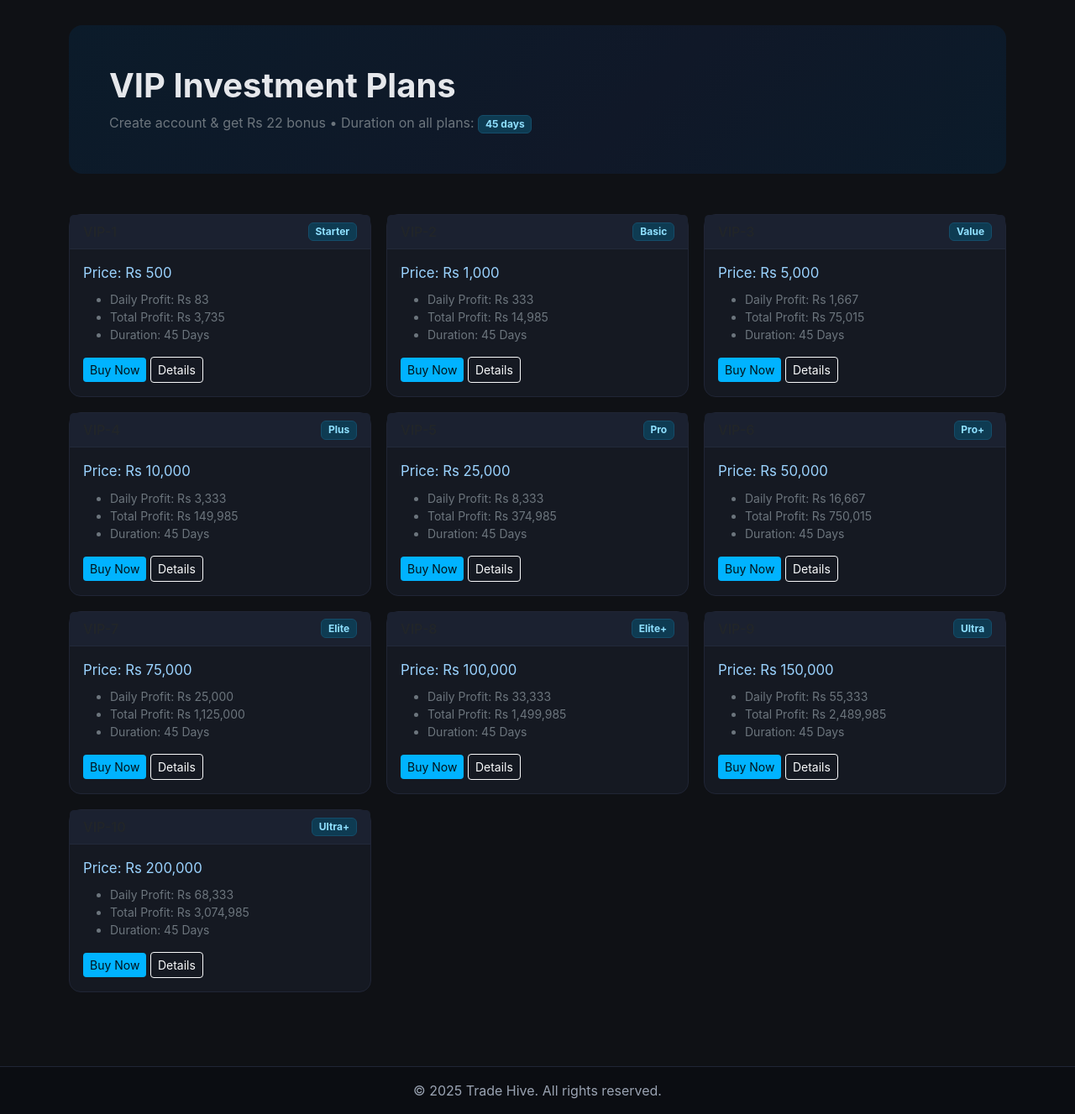
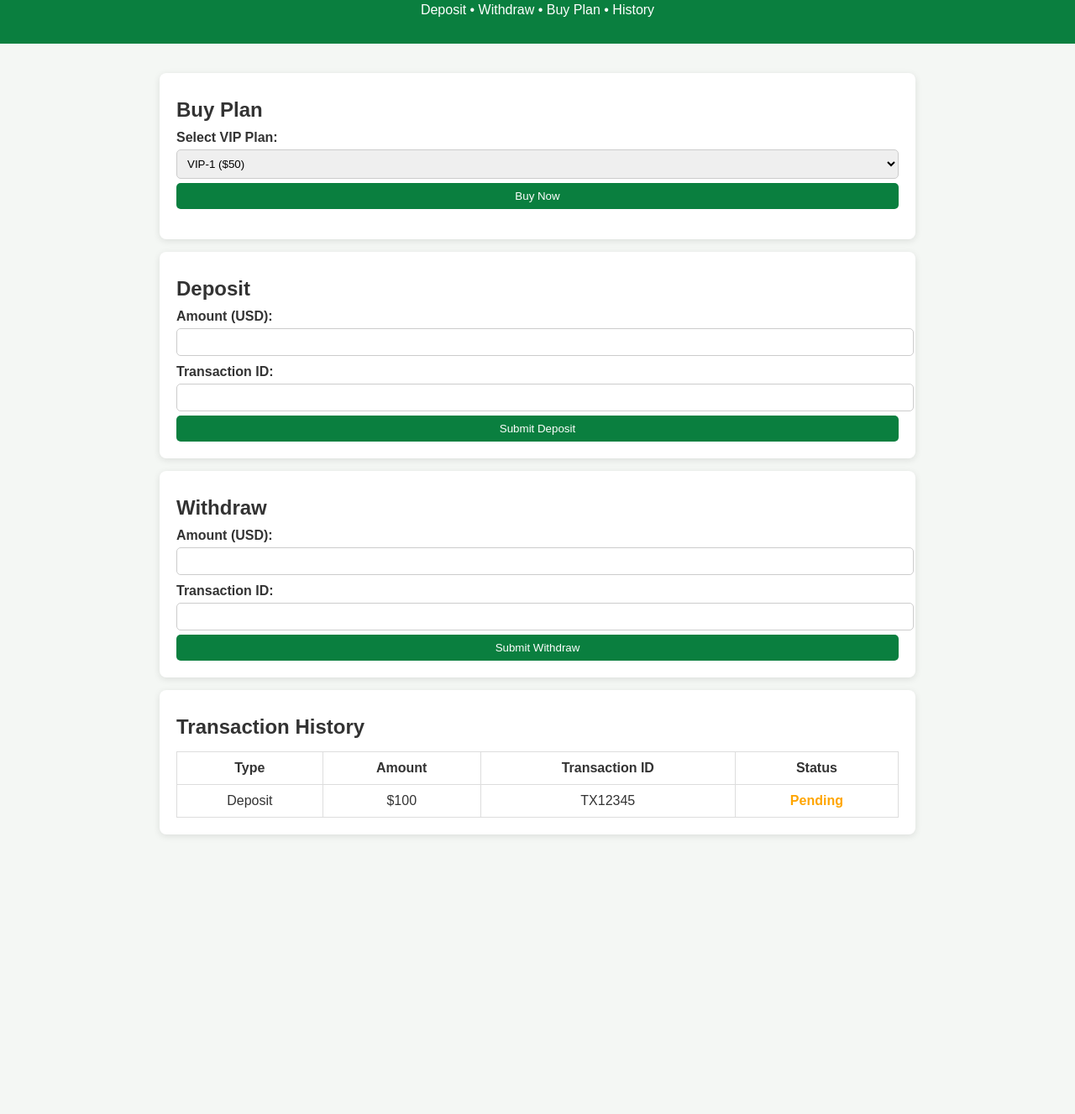
Before and after one commit to PkrGames92/Pkr92, a plain HTML site: page index.html in a window 1280 px wide. Shown: the part 75-1402 px from the top of the page at 84% size. After the commit the page ends 1104 px from the top, so only its background shows below. Drawn offline with nearby package versions, Linux system fonts and the light colour scheme.

Commit message:
Update index.html

```diff
--- a/index.html
+++ b/index.html
@@ -1,215 +1,189 @@
 <!DOCTYPE html>
 <html lang="en">
 <head>
-<meta charset="UTF-8" />
-<meta name="viewport" content="width=device-width, initial-scale=1.0"/>
-<title>Trade Hive — VIP Plans</title>
-<link href="https://cdn.jsdelivr.net/npm/bootstrap@5.3.3/dist/css/bootstrap.min.css" rel="stylesheet"/>
-<link rel="stylesheet" href="style.css"/>
+<meta charset="UTF-8">
+<meta name="viewport" content="width=device-width, initial-scale=1.0">
+<title>TradeHive Demo</title>
+<style>
+    body {
+        font-family: Arial, sans-serif;
+        background-color: #f4f7f4;
+        margin: 0;
+        padding: 0;
+        color: #333;
+    }
+    header {
+        background-color: #0a7f3f;
+        color: white;
+        padding: 15px;
+        text-align: center;
+    }
+    h1, h2 {
+        margin: 10px 0;
+    }
+    .container {
+        width: 90%;
+        max-width: 900px;
+        margin: auto;
+        padding: 20px;
+    }
+    .card {
+        background: white;
+        padding: 20px;
+        margin: 15px 0;
+        border-radius: 8px;
+        box-shadow: 0 2px 8px rgba(0,0,0,0.1);
+    }
+    label {
+        font-weight: bold;
+        margin-top: 10px;
+        display: block;
+    }
+    input, select, button {
+        width: 100%;
+        padding: 8px;
+        margin-top: 5px;
+        border: 1px solid #ccc;
+        border-radius: 5px;
+    }
+    button {
+        background-color: #0a7f3f;
+        color: white;
+        border: none;
+        cursor: pointer;
+    }
+    button:hover {
+        background-color: #095e30;
+    }
+    table {
+        width: 100%;
+        border-collapse: collapse;
+        margin-top: 15px;
+    }
+    table, th, td {
+        border: 1px solid #ddd;
+    }
+    th, td {
+        padding: 10px;
+        text-align: center;
+    }
+    .status-pending {
+        color: orange;
+        font-weight: bold;
+    }
+    .status-completed {
+        color: green;
+        font-weight: bold;
+    }
+</style>
 </head>
 <body>
 
-<nav class="navbar navbar-expand-lg navbar-dark bg-dark border-bottom border-secondary">
-  <div class="container">
-    <a class="navbar-brand" href="index.html">Trade Hive</a>
-    <button class="navbar-toggler" type="button" data-bs-toggle="collapse" data-bs-target="#nav">
-      <span class="navbar-toggler-icon"></span>
-    </button>
-    <div id="nav" class="collapse navbar-collapse">
-      <ul class="navbar-nav ms-auto">
-        <li class="nav-item"><a class="nav-link active" href="index.html">Home</a></li>
-        <li class="nav-item"><a class="nav-link" href="deposit.html">Deposit</a></li>
-        <li class="nav-item"><a class="nav-link" href="withdraw.html">Withdraw</a></li>
-        <li class="nav-item"><a class="nav-link" href="referral.html">Referral</a></li>
-        <li class="nav-item"><a class="nav-link" href="dashboard.html">Dashboard</a></li>
-      </ul>
-    </div>
-  </div>
-</nav>
-
-<header class="container py-5">
-  <div class="p-4 p-md-5 rounded-4" style="background:linear-gradient(135deg,#0b1b2a,#101828 60%,#0b1b2a)">
-    <h1 class="fw-bold mb-2">VIP Investment Plans</h1>
-    <p class="text-secondary mb-0">Create account & get Rs 22 bonus • Duration on all plans: <span class="badge badge-soft">45 days</span></p>
-  </div>
+<header>
+    <h1>TradeHive Demo</h1>
+    <p>Deposit • Withdraw • Buy Plan • History</p>
 </header>
 
-<section class="container pb-5">
-  <div class="grid">
-    <!-- VIP-1 -->
+<div class="container">
+
+    <!-- Buy Plan -->
     <div class="card">
-      <div class="card-header d-flex justify-content-between align-items-center">
-        <span class="fw-semibold">VIP-1</span><span class="badge badge-soft">Starter</span>
-      </div>
-      <div class="card-body">
-        <div class="plan-price mb-2">Price: Rs 500</div>
-        <ul class="mb-3 small text-secondary">
-          <li>Daily Profit: Rs 83</li>
-          <li>Total Profit: Rs 3,735</li>
-          <li>Duration: 45 Days</li>
-        </ul>
-        <a href="deposit.html" class="btn btn-brand btn-sm">Buy Now</a>
-        <a href="#" class="btn btn-outline-light btn-sm">Details</a>
-      </div>
+        <h2>Buy Plan</h2>
+        <label>Select VIP Plan:</label>
+        <select id="plan">
+            <option value="VIP-1">VIP-1 ($50)</option>
+            <option value="VIP-2">VIP-2 ($100)</option>
+            <option value="VIP-3">VIP-3 ($200)</option>
+        </select>
+        <button onclick="buyPlan()">Buy Now</button>
+        <p id="buyStatus"></p>
     </div>
 
-    <!-- VIP-2 -->
+    <!-- Deposit -->
     <div class="card">
-      <div class="card-header d-flex justify-content-between align-items-center">
-        <span class="fw-semibold">VIP-2</span><span class="badge badge-soft">Basic</span>
-      </div>
-      <div class="card-body">
-        <div class="plan-price mb-2">Price: Rs 1,000</div>
-        <ul class="mb-3 small text-secondary">
-          <li>Daily Profit: Rs 333</li>
-          <li>Total Profit: Rs 14,985</li>
-          <li>Duration: 45 Days</li>
-        </ul>
-        <a href="deposit.html" class="btn btn-brand btn-sm">Buy Now</a>
-        <a href="#" class="btn btn-outline-light btn-sm">Details</a>
-      </div>
+        <h2>Deposit</h2>
+        <label>Amount (USD):</label>
+        <input type="number" id="depositAmount">
+        <label>Transaction ID:</label>
+        <input type="text" id="depositTxId">
+        <button onclick="makeDeposit()">Submit Deposit</button>
     </div>
 
-    <!-- VIP-3 -->
+    <!-- Withdraw -->
     <div class="card">
-      <div class="card-header d-flex justify-content-between align-items-center">
-        <span class="fw-semibold">VIP-3</span><span class="badge badge-soft">Value</span>
-      </div>
-      <div class="card-body">
-        <div class="plan-price mb-2">Price: Rs 5,000</div>
-        <ul class="mb-3 small text-secondary">
-          <li>Daily Profit: Rs 1,667</li>
-          <li>Total Profit: Rs 75,015</li>
-          <li>Duration: 45 Days</li>
-        </ul>
-        <a href="deposit.html" class="btn btn-brand btn-sm">Buy Now</a>
-        <a href="#" class="btn btn-outline-light btn-sm">Details</a>
-      </div>
+        <h2>Withdraw</h2>
+        <label>Amount (USD):</label>
+        <input type="number" id="withdrawAmount">
+        <label>Transaction ID:</label>
+        <input type="text" id="withdrawTxId">
+        <button onclick="makeWithdraw()">Submit Withdraw</button>
     </div>
 
-    <!-- VIP-4 -->
+    <!-- Transaction History -->
     <div class="card">
-      <div class="card-header d-flex justify-content-between align-items-center">
-        <span class="fw-semibold">VIP-4</span><span class="badge badge-soft">Plus</span>
-      </div>
-      <div class="card-body">
-        <div class="plan-price mb-2">Price: Rs 10,000</div>
-        <ul class="mb-3 small text-secondary">
-          <li>Daily Profit: Rs 3,333</li>
-          <li>Total Profit: Rs 149,985</li>
-          <li>Duration: 45 Days</li>
-        </ul>
-        <a href="deposit.html" class="btn btn-brand btn-sm">Buy Now</a>
-        <a href="#" class="btn btn-outline-light btn-sm">Details</a>
-      </div>
+        <h2>Transaction History</h2>
+        <table>
+            <thead>
+                <tr>
+                    <th>Type</th>
+                    <th>Amount</th>
+                    <th>Transaction ID</th>
+                    <th>Status</th>
+                </tr>
+            </thead>
+            <tbody id="history">
+                <tr>
+                    <td>Deposit</td>
+                    <td>$100</td>
+                    <td>TX12345</td>
+                    <td class="status-pending">Pending</td>
+                </tr>
+            </tbody>
+        </table>
     </div>
 
-    <!-- VIP-5 -->
-    <div class="card">
-      <div class="card-header d-flex justify-content-between align-items-center">
-        <span class="fw-semibold">VIP-5</span><span class="badge badge-soft">Pro</span>
-      </div>
-      <div class="card-body">
-        <div class="plan-price mb-2">Price: Rs 25,000</div>
-        <ul class="mb-3 small text-secondary">
-          <li>Daily Profit: Rs 8,333</li>
-          <li>Total Profit: Rs 374,985</li>
-          <li>Duration: 45 Days</li>
-        </ul>
-        <a href="deposit.html" class="btn btn-brand btn-sm">Buy Now</a>
-        <a href="#" class="btn btn-outline-light btn-sm">Details</a>
-      </div>
-    </div>
+</div>
 
-    <!-- VIP-6 -->
-    <div class="card">
-      <div class="card-header d-flex justify-content-between align-items-center">
-        <span class="fw-semibold">VIP-6</span><span class="badge badge-soft">Pro+</span>
-      </div>
-      <div class="card-body">
-        <div class="plan-price mb-2">Price: Rs 50,000</div>
-        <ul class="mb-3 small text-secondary">
-          <li>Daily Profit: Rs 16,667</li>
-          <li>Total Profit: Rs 750,015</li>
-          <li>Duration: 45 Days</li>
-        </ul>
-        <a href="deposit.html" class="btn btn-brand btn-sm">Buy Now</a>
-        <a href="#" class="btn btn-outline-light btn-sm">Details</a>
-      </div>
-    </div>
+<script>
+function buyPlan() {
+    let plan = document.getElementById("plan").value;
+    document.getElementById("buyStatus").innerHTML =
+        "✅ " + plan + " purchased successfully (Demo)";
+}
 
-    <!-- VIP-7 -->
-    <div class="card">
-      <div class="card-header d-flex justify-content-between align-items-center">
-        <span class="fw-semibold">VIP-7</span><span class="badge badge-soft">Elite</span>
-      </div>
-      <div class="card-body">
-        <div class="plan-price mb-2">Price: Rs 75,000</div>
-        <ul class="mb-3 small text-secondary">
-          <li>Daily Profit: Rs 25,000</li>
-          <li>Total Profit: Rs 1,125,000</li>
-          <li>Duration: 45 Days</li>
-        </ul>
-        <a href="deposit.html" class="btn btn-brand btn-sm">Buy Now</a>
-        <a href="#" class="btn btn-outline-light btn-sm">Details</a>
-      </div>
-    </div>
+function makeDeposit() {
+    let amount = document.getElementById("depositAmount").value;
+    let txId = document.getElementById("depositTxId").value;
+    if(amount && txId){
+        addHistory("Deposit", amount, txId, "Pending");
+        alert("Deposit submitted (Demo)!");
+    } else {
+        alert("Please enter amount and transaction ID.");
+    }
+}
 
-    <!-- VIP-8 -->
-    <div class="card">
-      <div class="card-header d-flex justify-content-between align-items-center">
-        <span class="fw-semibold">VIP-8</span><span class="badge badge-soft">Elite+</span>
-      </div>
-      <div class="card-body">
-        <div class="plan-price mb-2">Price: Rs 100,000</div>
-        <ul class="mb-3 small text-secondary">
-          <li>Daily Profit: Rs 33,333</li>
-          <li>Total Profit: Rs 1,499,985</li>
-          <li>Duration: 45 Days</li>
-        </ul>
-        <a href="deposit.html" class="btn btn-brand btn-sm">Buy Now</a>
-        <a href="#" class="btn btn-outline-light btn-sm">Details</a>
-      </div>
-    </div>
+function makeWithdraw() {
+    let amount = document.getElementById("withdrawAmount").value;
+    let txId = document.getElementById("withdrawTxId").value;
+    if(amount && txId){
+        addHistory("Withdraw", amount, txId, "Pending");
+        alert("Withdraw request submitted (Demo)!");
+    } else {
+        alert("Please enter amount and transaction ID.");
+    }
+}
 
-    <!-- VIP-9 -->
-    <div class="card">
-      <div class="card-header d-flex justify-content-between align-items-center">
-        <span class="fw-semibold">VIP-9</span><span class="badge badge-soft">Ultra</span>
-      </div>
-      <div class="card-body">
-        <div class="plan-price mb-2">Price: Rs 150,000</div>
-        <ul class="mb-3 small text-secondary">
-          <li>Daily Profit: Rs 55,333</li>
-          <li>Total Profit: Rs 2,489,985</li>
-          <li>Duration: 45 Days</li>
-        </ul>
-        <a href="deposit.html" class="btn btn-brand btn-sm">Buy Now</a>
-        <a href="#" class="btn btn-outline-light btn-sm">Details</a>
-      </div>
-    </div>
+function addHistory(type, amount, txId, status) {
+    let table = document.getElementById("history");
+    let row = table.insertRow();
+    row.insertCell(0).innerHTML = type;
+    row.insertCell(1).innerHTML = "$" + amount;
+    row.insertCell(2).innerHTML = txId;
+    row.insertCell(3).innerHTML =
+        status === "Pending" ? '<span class="status-pending">Pending</span>' :
+        '<span class="status-completed">Completed</span>';
+}
+</script>
 
-    <!-- VIP-10 -->
-    <div class="card">
-      <div class="card-header d-flex justify-content-between align-items-center">
-        <span class="fw-semibold">VIP-10</span><span class="badge badge-soft">Ultra+</span>
-      </div>
-      <div class="card-body">
-        <div class="plan-price mb-2">Price: Rs 200,000</div>
-        <ul class="mb-3 small text-secondary">
-          <li>Daily Profit: Rs 68,333</li>
-          <li>Total Profit: Rs 3,074,985</li>
-          <li>Duration: 45 Days</li>
-        </ul>
-        <a href="deposit.html" class="btn btn-brand btn-sm">Buy Now</a>
-        <a href="#" class="btn btn-outline-light btn-sm">Details</a>
-      </div>
-    </div>
-  </div>
-</section>
-
-<div class="footer">&copy; 2025 Trade Hive. All rights reserved.</div>
-
-<script src="https://cdn.jsdelivr.net/npm/bootstrap@5.3.3/dist/js/bootstrap.bundle.min.js"></script>
 </body>
 </html>
```
